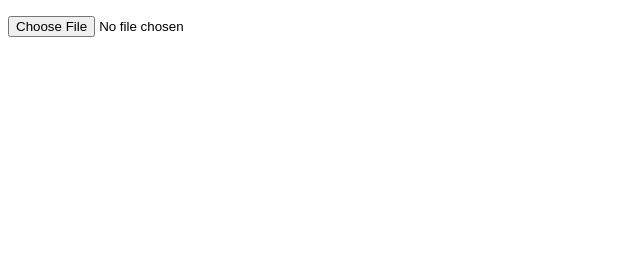
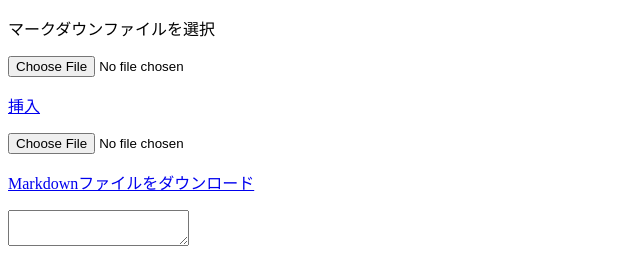
Before and after one commit to Potewo/ImageBase64Converter, a plain HTML site: page index.html in a window 1280 px wide. Shown: the whole page, without its empty margins (0-640 px from the left). Drawn offline with nearby package versions, Linux system fonts and the light colour scheme.

Commit message:
add markdown editor

```diff
--- a/index.html
+++ b/index.html
@@ -5,9 +5,18 @@
   <title>MarkdownBase64Converter</title>
 </head>
 <body>
+  <script src="https://cdn.jsdelivr.net/npm/marked/marked.min.js"></script>
+  <div>
+    <p>マークダウンファイルを選択</p>
+    <input type="file" onchange="loadMarkdown(this)">
+    <p><a href="#" onclick="insertImgTag()">挿入</a></p>
+  </div>
   <p>
     <input type="file" onchange="loadImage(this)">
   </p>
+  <p><a href="#" id="download-link" onclick="downloadMarkdown()" download="markdown-with-image.md">Markdownファイルをダウンロード</a></p>
+  <textarea id="markdown-area" name="markdown-area" wrap="off" onchange="reloadMarked()"></textarea>
+  <div id="marked-content"></div>
   <div id="base64ImageTagsContainer">
   </div>
 </body>
--- a/main.js
+++ b/main.js
@@ -1,10 +1,24 @@
+var base64ImgTag = "empty";
+function insertImgTag() {
+  var markdownArea = document.getElementById('markdown-area');
+  markdownArea.value = markdownArea.value.substr(0, markdownArea.selectionStart) + base64ImgTag + markdownArea.value.substr(markdownArea.selectionStart);
+}
+function loadMarkdown(obj) {
+  var markdownReader = new FileReader();
+  markdownReader.onload = (function() {
+    document.getElementById("markdown-area").value = markdownReader.result;
+  });
+  markdownReader.readAsText(obj.files[0]);
+}
+
 function loadImage(obj) {
   var base64ImageTagsContainer = document.getElementById("base64ImageTagsContainer");
   var fileReader = new FileReader();
   fileReader.onload = (function() {
-    console.log(fileReader.result.width);
     resized(fileReader.result, function(base64) {
-      base64ImageTagsContainer.insertAdjacentHTML("beforeend", "<a onclick='copyText(this.innerHTML)' ><img src='" + base64 + "'></a>")
+      // base64ImageTagsContainer.insertAdjacentHTML("beforeend", "<a onclick='copyText(this.innerHTML)' ><img src='" + base64 + "'></a>");
+      base64ImgTag = "<img src='" + base64 + "'>";
+      console.log("changed var");
     });
   });
   fileReader.readAsDataURL(obj.files[0]);
@@ -15,7 +29,6 @@ function resized(base64data, callback) {
   ImgB64Resize(base64data,
     function(img_b64) {
       b64data = img_b64;
-      console.log(b64data);
       callback(b64data);
     }
   );
@@ -59,3 +72,17 @@ function copyText(text) {
   document.execCommand("copy");
   bodyElm.removeChild(copyForm);
 }
+
+function downloadMarkdown() {
+  var markdownText = document.getElementById('markdown-area').value;
+  var blob = new Blob(
+    [markdownText],
+    { "type": "text/plain" });
+  var url = window.URL.createObjectURL(blob);
+  document.getElementById('download-link').href = url;
+}
+
+function reloadMarked() {
+  marked.setOptions({breaks : true});
+  document.getElementById("marked-content").innerHTML = marked(document.getElementById('markdown-area').value);
+}
```
